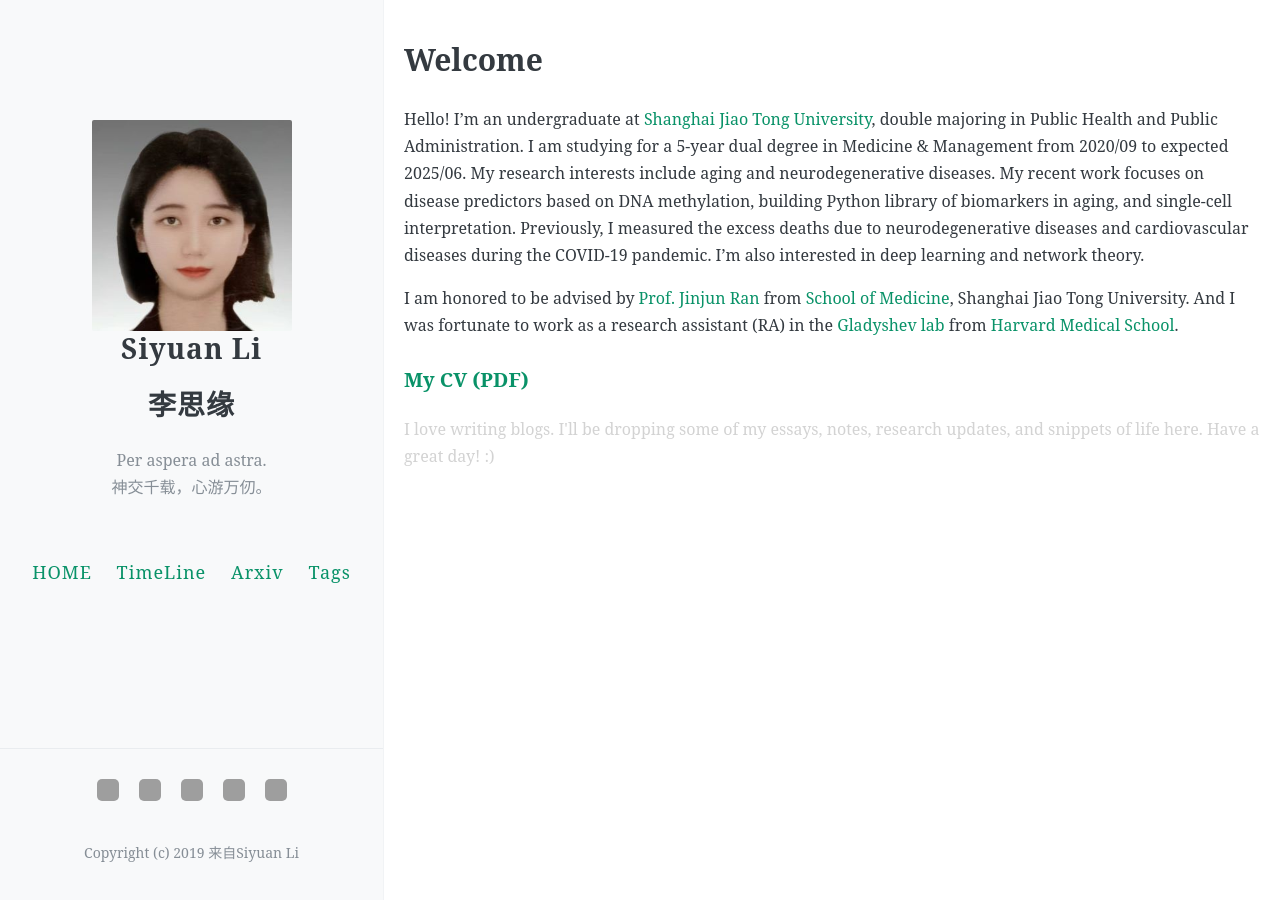
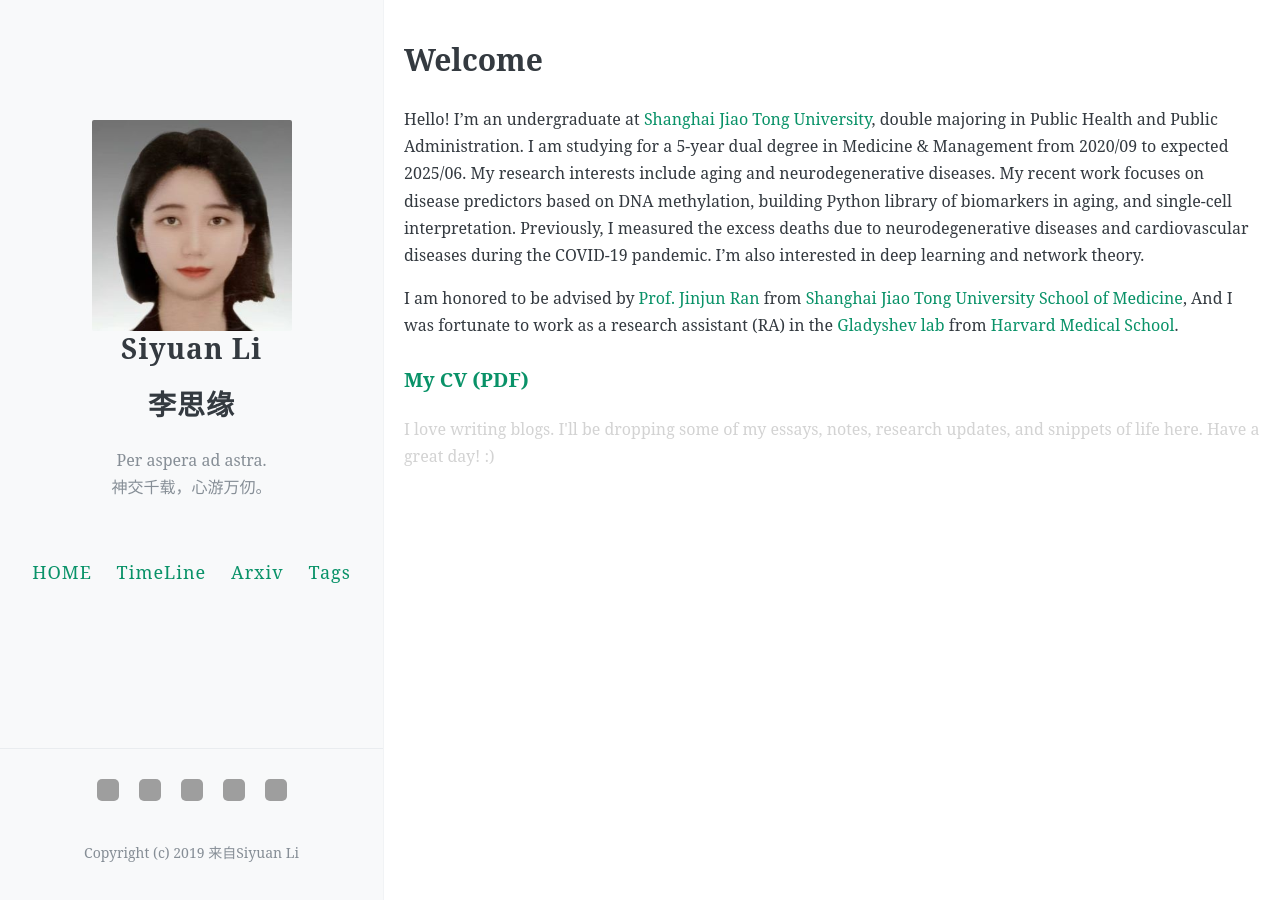
Before and after one commit to ApolloLSY/Attic, a Jekyll site: the page built from about.md, in a window 1280 px wide. Built offline with Jekyll 4.4.1, drawn with Linux system fonts in a browser that asks for light colours; comment, search, counter and statistics services are not loaded; grey boxes are pictures that could not be loaded.

```diff
--- a/about.md
+++ b/about.md
@@ -6,7 +6,7 @@ permalink: /about/
 
 Hello! I’m an undergraduate at [Shanghai Jiao Tong University](https://www.sjtu.edu.cn/), double majoring in Public Health and Public Administration. I am studying for a 5-year dual degree in Medicine & Management from 2020/09 to expected 2025/06. My research interests include aging and neurodegenerative diseases. My recent work focuses on disease predictors based on DNA methylation, building Python library of biomarkers in aging, and single-cell interpretation. Previously, I measured the excess deaths due to neurodegenerative diseases and cardiovascular diseases during the COVID-19 pandemic. I’m also interested in deep learning and network theory.
 
-I am honored to be advised by [Prof. Jinjun Ran](https://scholar.google.com/citations?user=VjVQi2IAAAAJ&hl=zh-CN) from [School of Medicine](https://www.shsmu.edu.cn/sph/index.htm), Shanghai Jiao Tong University. And I was fortunate to work as a research assistant (RA) in the [Gladyshev lab](https://gladyshevlab.bwh.harvard.edu/) from [Harvard Medical School](https://hms.harvard.edu/).
+I am honored to be advised by [Prof. Jinjun Ran](https://scholar.google.com/citations?user=VjVQi2IAAAAJ&hl=zh-CN) from [Shanghai Jiao Tong University School of Medicine](https://www.shsmu.edu.cn/sph/index.htm), And I was fortunate to work as a research assistant (RA) in the [Gladyshev lab](https://gladyshevlab.bwh.harvard.edu/) from [Harvard Medical School](https://hms.harvard.edu/).
 
 <h3><a href="https://drive.google.com/file/d/12ItCSLegxhgdNpkH-K6VlXpqaINbt2uN/preview" target="_blank">My CV (PDF)</a></h3>
 
```
